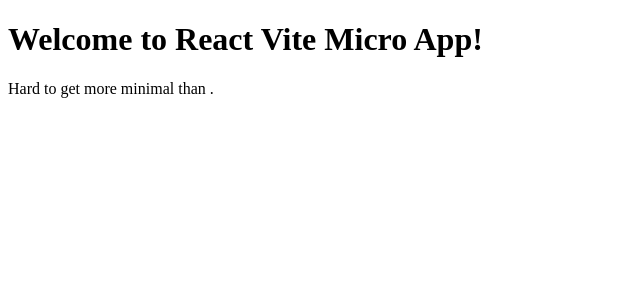
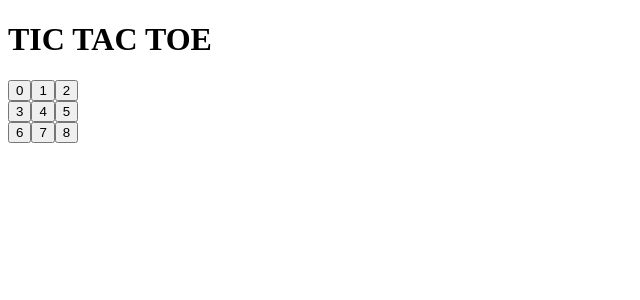
Before and after one commit to Naman2305/tictactoe, a React (Vite) app: page / in a window 1280 px wide. Shown: the top 300 px of the page, without its empty margins (0-640 px from the left). Built offline with nearby package versions, Linux system fonts and the light colour scheme.

Commit message:
created board and square component

```diff
--- a/src/App.jsx
+++ b/src/App.jsx
@@ -1,10 +1,10 @@
-import React from "react";
-
+import React from 'react';
+import Board from './components/Board';
 const App = () => (
-  <>
-    <h1>Welcome to React Vite Micro App!</h1>
-    <p>Hard to get more minimal than .</p>
-  </>
+  <div>
+    <h1>TIC TAC TOE</h1>
+    <Board></Board>
+  </div>
 );
 
 export default App;
--- /dev/null
+++ b/src/components/Board.jsx
@@ -0,0 +1,25 @@
+import React from 'react';
+import Square from './Square';
+const Board = () => {
+  return (
+    <div>
+      <div>
+        <Square value={0} />
+        <Square value={1} />
+        <Square value={2} />
+      </div>
+      <div>
+        <Square value={3} />
+        <Square value={4} />
+        <Square value={5} />
+      </div>
+      <div>
+        <Square value={6} />
+        <Square value={7} />
+        <Square value={8} />
+      </div>
+    </div>
+  );
+};
+
+export default Board;
--- /dev/null
+++ b/src/components/Square.jsx
@@ -0,0 +1,7 @@
+import React from 'react';
+
+const Square = props => {
+  return <button type="button">{props.value}</button>;
+};
+
+export default Square;
```
